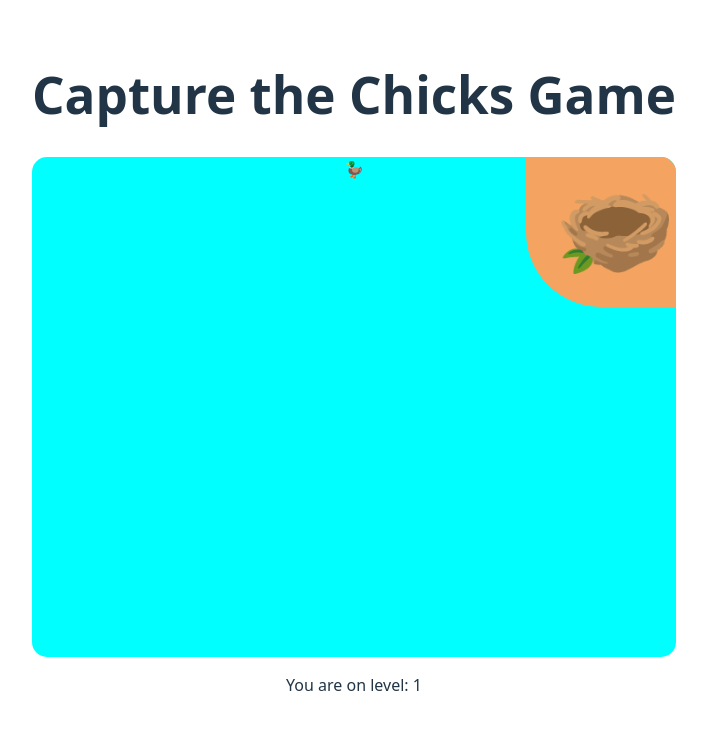
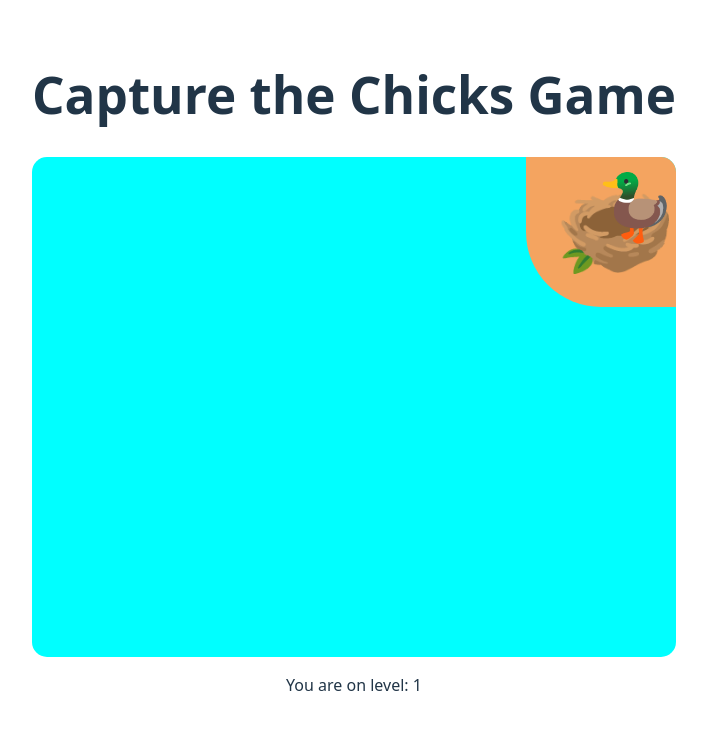
Before and after one commit to darithedev/techtonica-assignments, a React (Vite) app in the folder react-game/cozy-game/: page / in a window 1280 px wide. Shown: the top 730 px of the page, without its empty margins (286-993 px from the left). Built offline with nearby package versions, Linux system fonts and the light colour scheme.

Commit message:
Add font size and set  position styling to duck sprite

```diff
--- a/react-game/cozy-game/src/components/Board.css
+++ b/react-game/cozy-game/src/components/Board.css
@@ -27,5 +27,8 @@
 }
 
 .duck-sprite {
-
+    margin: 0;
+    position: absolute;
+    right: 0;
+    font-size: 4rem;
 }
```
